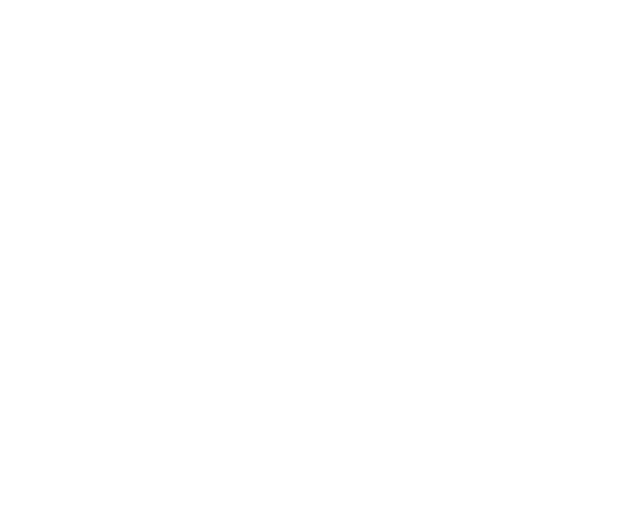
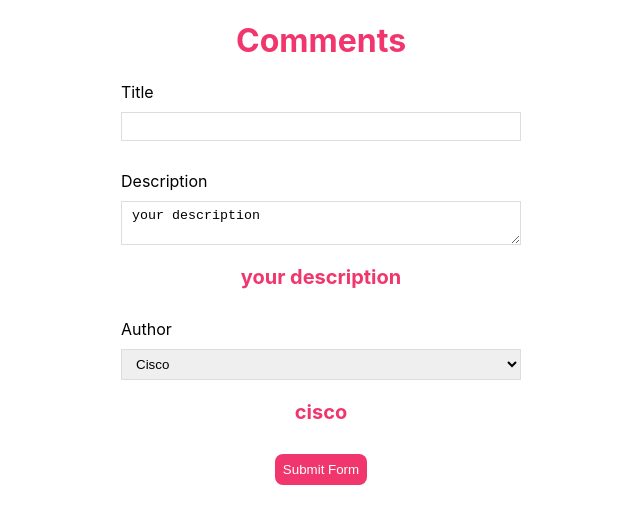
Before and after one commit to AliciaMyrie/react-forms, a React (Create React App) app: page / in a window 1280 px wide. Shown: the top 524 px of the page, without its empty margins (319-959 px from the left). Built offline with nearby package versions, Linux system fonts and the light colour scheme.

Commit message:
corrected a curly bracket

```diff
--- a/src/App.js
+++ b/src/App.js
@@ -10,12 +10,12 @@
   const [description, setDescription] = useState("your description");
   const [author, setAuthor] = useState("cisco");
 
-  // useEffect(() => {
-  //   //fetch
-  //   if (title.length > 3 && description.length > 10) {
-  //     setValidForm(true);
-  //   }
-  // }, [title, description, author]);
+  useEffect(() => {
+    //fetch
+    if (title.length > 3 && description.length > 10) {
+      setValidForm(true);
+    }
+  }, [title, description, author]);
 
   // console.log(title);
 
@@ -61,6 +61,7 @@
         "there was an error submitting your comment" + error.toString()
       );
     }
+  }
 
   return (
     <div className="App">
@@ -105,7 +106,7 @@
         </select>
         <h3>{author}</h3>
 
-          {!formSubmit && <button>Submit Form</button>}
+        {!formSubmitted && <button>Submit Form</button>}
 
         {errorMessage && (
           <h1>
@@ -118,6 +119,5 @@
     </div>
   );
 }
-}
 
 export default App;
```
Lines whose indentation alone changed are shown as unchanged.
